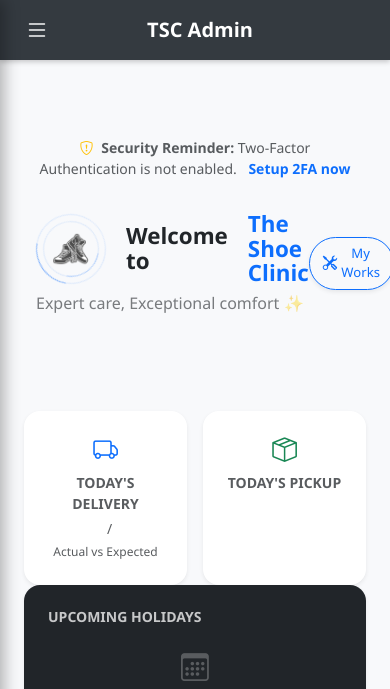
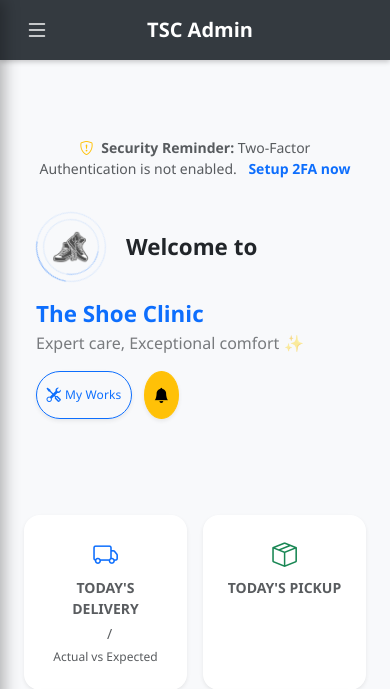
Before and after one commit to shoeclinic2024/shoeclinic-api, a Python web app: template templates/home.html in a window 390 px wide; the page is wider, and only the part inside the window is pictured. Shown: the top 689 px of that part. Run offline with Jinja, Linux system fonts and the light colour scheme; the template is opened without the code that fills it, so the values that code supplies are empty; some libraries are stand-ins or nearby versions.

Commit message:
fix: Home page mobile overflow - Added flex-wrap to header

```diff
--- a/templates/home.html
+++ b/templates/home.html
@@ -137,6 +137,13 @@
         .professional-headline {
             font-size: 1.4rem;
             white-space: normal;
+            flex-wrap: wrap;
+            /* Allow logo and text to wrap if needed */
+        }
+
+        .header-action-btn {
+            padding: 0.3rem 0.6rem !important;
+            font-size: 0.75rem !important;
         }
     }
 
@@ -197,7 +204,8 @@
 
     <!-- Welcome Section -->
     <!-- Welcome Section -->
-    <div class="d-flex justify-content-between align-items-center mb-5">
+    <!-- Welcome Section -->
+    <div class="d-flex justify-content-between align-items-center mb-5 flex-wrap gap-3">
         <div class="text-start">
             <h1 class="fw-bold mb-0 professional-headline">
                 <div class="shoe-visual-wrapper">
@@ -212,8 +220,8 @@
                 Expert care, Exceptional comfort <span class="glitter-emoji">✨</span>
             </p>
         </div>
-        <div class="d-flex gap-2">
-            <div class="d-flex gap-2">
+        <div class="d-flex gap-2 flex-wrap">
+            <div class="d-flex gap-2 flex-wrap">
                 {% if current_user.role in ['admin', 'super_admin'] %}
                 <a href="{{ url_for('add_order') }}"
                     class="btn btn-primary header-action-btn rounded-pill shadow-sm d-inline-flex align-items-center">
```
